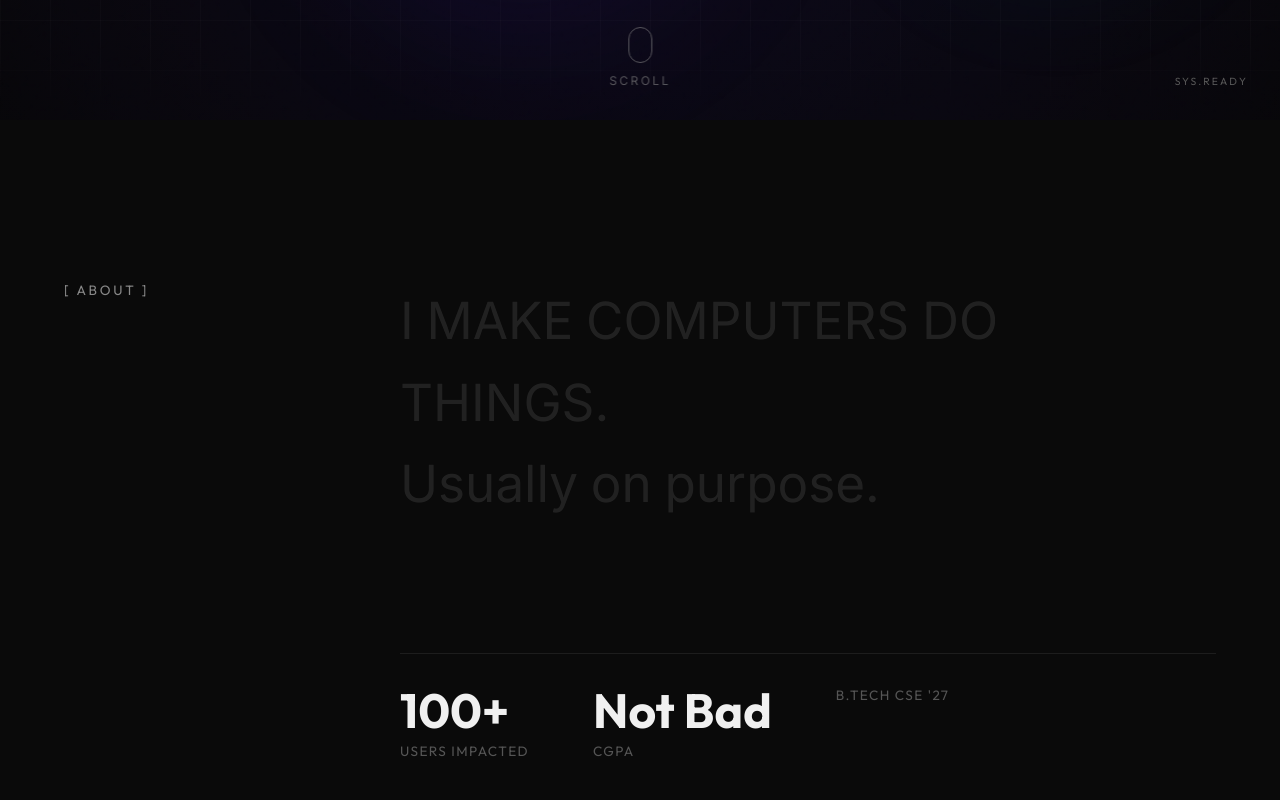
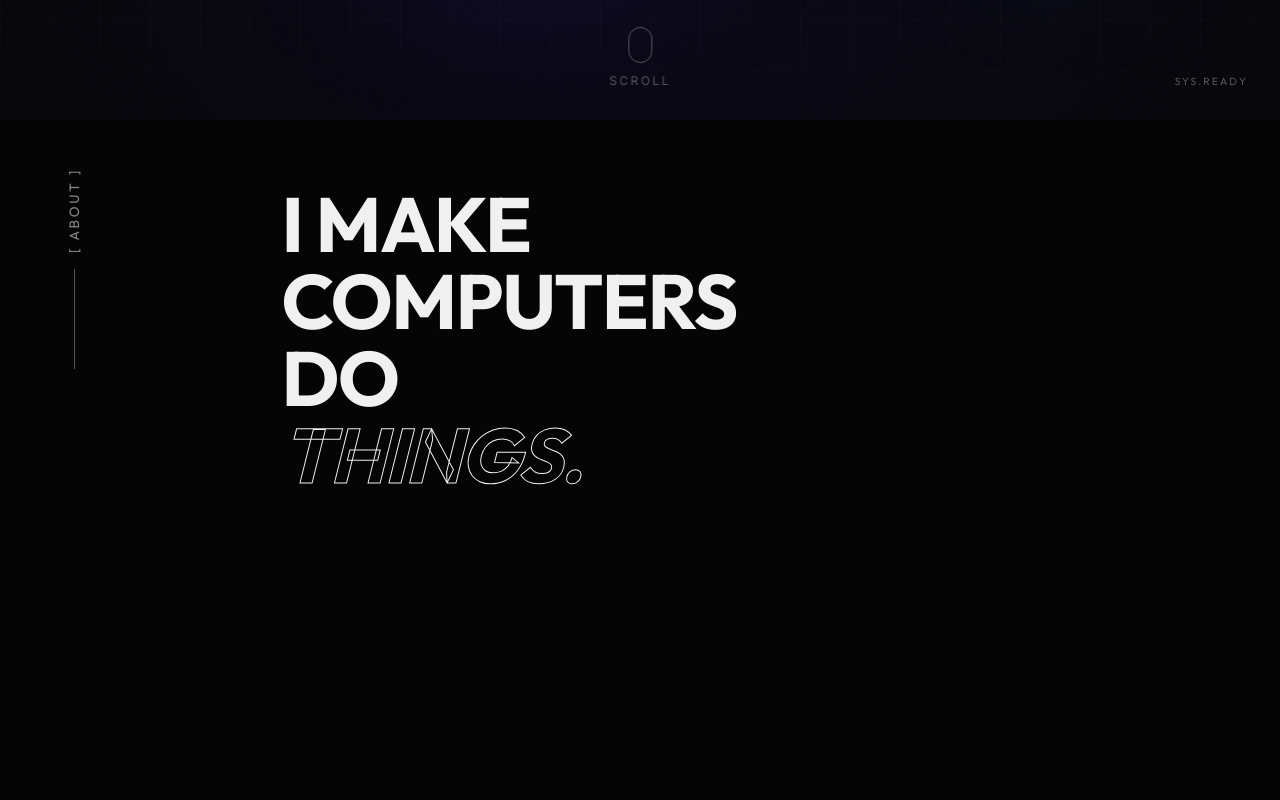
Before and after one commit to suryadash0967/Portfolio, a React (Vite) app: page / in a window 1280 px wide. Shown: the part 680-1480 px from the top of the page. Built offline with nearby package versions, Linux system fonts and the light colour scheme.

Commit message:
feat: add About, Skills, and Contact components and update portfolio documentation

```diff
--- a/src/components/About/About.jsx
+++ b/src/components/About/About.jsx
@@ -1,4 +1,4 @@
-import { useEffect, useRef } from 'react';
+import { useEffect, useRef, useState } from 'react';
 import gsap from 'gsap';
 import { ScrollTrigger } from 'gsap/ScrollTrigger';
 import styles from './About.module.css';
@@ -7,44 +7,77 @@ gsap.registerPlugin(ScrollTrigger);
 
 export default function About() {
   const containerRef = useRef(null);
-  const textRef = useRef(null);
+  const triggerRef = useRef(null);
+
+  const line1Ref = useRef(null);
+  const line2Ref = useRef(null);
+  const line3Ref = useRef(null);
+
   const statsRef = useRef(null);
+  const numberRef = useRef(null);
+  const cpaRef = useRef(null);
+
+  const [isHovered, setIsHovered] = useState(false);
 
   useEffect(() => {
+    // We create a timeline pinned to the scroll progress of the container
     const ctx = gsap.context(() => {
-      // Split text animation logic for about section
-      // In a real scenario we might use SplitText, but we'll use CSS/HTML structure
+      // 1. Entrance Animations (when section enters view)
+      gsap.fromTo(line1Ref.current,
+        { opacity: 0, y: 50 },
+        { opacity: 1, y: 0, duration: 1, ease: 'power3.out', scrollTrigger: { trigger: triggerRef.current, start: "top 70%" } }
+      );
 
-      gsap.fromTo(
-        `.${styles.revealText} span`,
-        { opacity: 0.1 },
-        {
-          opacity: 1,
-          stagger: 0.1,
-          scrollTrigger: {
-            trigger: containerRef.current,
-            start: "top 70%",
-            end: "bottom 50%",
-            scrub: true,
+      gsap.fromTo(line2Ref.current,
+        { opacity: 0, y: 50 },
+        { opacity: 1, y: 0, duration: 1, ease: 'power3.out', delay: 0.2, scrollTrigger: { trigger: triggerRef.current, start: "top 70%" } }
+      );
+
+      // 2. Scroll Storytelling (pinning and changing text)
+      const tl = gsap.timeline({
+        scrollTrigger: {
+          trigger: triggerRef.current,
+          start: "top 30%",
+          end: "+=150%", // Scroll distance
+          scrub: 1,
+          pin: true,
+        }
+      });
+
+      tl.to(line2Ref.current, { opacity: 0, y: -20, duration: 1 })
+        .fromTo(line3Ref.current, { opacity: 0, y: 20 }, { opacity: 1, y: 0, duration: 1 }, "-=0.5")
+        // Simultaneously bring in the stats
+        .fromTo(statsRef.current, { opacity: 0, x: 50 }, { opacity: 1, x: 0, duration: 1.5 }, "-=1");
+
+      // 3. Stats Animation Trigger (when stats actually become visible)
+      ScrollTrigger.create({
+        trigger: statsRef.current,
+        start: "top 80%",
+        onEnter: () => {
+          // Counter animation for 100+
+          const counter = { val: 0 };
+          gsap.to(counter, {
+            val: 100,
+            duration: 2,
+            ease: "power2.out",
+            onUpdate: () => {
+              if (numberRef.current) {
+                numberRef.current.innerText = `${Math.floor(counter.val)}+`;
+              }
+            }
+          });
+
+          // "Not Bad" word reveal
+          if (cpaRef.current) {
+            const words = cpaRef.current.querySelectorAll('span');
+            gsap.fromTo(words,
+              { opacity: 0, y: 10 },
+              { opacity: 1, y: 0, stagger: 0.2, duration: 0.5, ease: "back.out" }
+            );
           }
         }
-      );
+      });
 
-      gsap.fromTo(
-        statsRef.current.children,
-        { y: 50, opacity: 0 },
-        {
-          y: 0,
-          opacity: 1,
-          stagger: 0.2,
-          duration: 1,
-          ease: 'power3.out',
-          scrollTrigger: {
-            trigger: statsRef.current,
-            start: "top 85%",
-          }
-        }
-      );
     }, containerRef);
 
     return () => ctx.revert();
@@ -52,34 +85,57 @@ export default function About() {
 
   return (
     <section className={styles.about} ref={containerRef}>
-      <div className={styles.container}>
-        <div className={styles.grid}>
-          <div className={styles.left}>
-            <p className={styles.label}>[ ABOUT ]</p>
-          </div>
-          <div className={styles.right}>
-            <div className={styles.revealText} ref={textRef}>
-              <p>
-                <span>I </span><span>MAKE </span><span>COMPUTERS </span><span>DO </span><span>THINGS. </span>
-              </p>
-              <p>
-                <span className={styles.dimText}>Usually </span><span className={styles.dimText}>on </span><span className={styles.dimText}>purpose.</span>
-              </p>
+      <div className={styles.triggerArea} ref={triggerRef}>
+        <div className={styles.container}>
+
+          <div className={styles.editorialGrid}>
+            <div className={styles.labelSection}>
+              <p className={styles.label}>[ ABOUT ]</p>
+              <div className={styles.decorativeLine} />
             </div>
 
-            <div className={styles.stats} ref={statsRef}>
-              <div className={styles.stat}>
-                <span className={styles.statNumber}>100+</span>
-                <span className={styles.statLabel}>Users Impacted</span>
-              </div>
-              <div className={styles.stat}>
-                <span className={styles.statNumber}>Not Bad</span>
-                <span className={styles.statLabel}>CGPA</span>
-              </div>
-              <div className={styles.stat}>
-                <span className={styles.statLabel}>B.Tech CSE '27</span>
+            <div className={styles.statementArea}>
+              <h2 className={styles.primaryStatement} ref={line1Ref}>
+                I MAKE COMPUTERS DO <br/>
+                <span className={styles.emphasis}>THINGS.</span>
+              </h2>
+
+              <div className={styles.statementContainer}>
+                <p
+                  className={`${styles.secondaryStatement} ${isHovered ? styles.hovered : ''}`}
+                  ref={line2Ref}
+                  onMouseEnter={() => setIsHovered(true)}
+                  onMouseLeave={() => setIsHovered(false)}
+                >
+                  <span className={styles.baseText}>Usually on purpose.</span>
+                  <span className={styles.surpriseText}>(mostly.)</span>
+                </p>
+
+                <h2 className={styles.tertiaryStatement} ref={line3Ref}>
+                  USUALLY ON PURPOSE&nbsp; {' ;)'}
+                </h2>
               </div>
             </div>
+
+            <div className={styles.statsArea} ref={statsRef}>
+              <div className={styles.statGroup}>
+                <h3 className={styles.statNumber} ref={numberRef}>1K+</h3>
+                <p className={styles.statLabel}>USERS IMPACTED</p>
+              </div>
+
+              <div className={styles.statGroup}>
+                <h3 className={styles.statText} ref={cpaRef}>
+                  <span>NOT</span> <span>BAD</span>
+                </h3>
+                <p className={styles.statLabel}>CGPA</p>
+              </div>
+
+              <div className={styles.statGroup}>
+                <h3 className={styles.statSubtle}>B.TECH CSE '27</h3>
+                <p className={styles.statLabel}>STILL LEARNING</p>
+              </div>
+            </div>
+
           </div>
         </div>
       </div>
--- a/src/components/About/About.module.css
+++ b/src/components/About/About.module.css
@@ -1,23 +1,40 @@
 .about {
-  min-height: 100vh;
+  position: relative;
   width: 100%;
+  min-height: 150vh; /* Extra height for pinning and scroll scrubbing */
+  z-index: 10;
+  background: transparent;
+}
+
+.triggerArea {
+  position: relative;
+  height: 100vh;
   display: flex;
   align-items: center;
-  padding: var(--spacing-xl) var(--container-px);
-  position: relative;
-  background-color: var(--bg-secondary);
 }
 
 .container {
-  width: 100%;
   max-width: var(--max-width);
   margin: 0 auto;
+  padding: 0 var(--container-px);
+  width: 100%;
 }
 
-.grid {
+/* Asymmetrical Editorial Grid */
+.editorialGrid {
   display: grid;
-  grid-template-columns: 1fr 3fr;
-  gap: var(--spacing-lg);
+  grid-template-columns: 1fr 6fr 3fr;
+  grid-template-rows: auto auto;
+  gap: var(--spacing-xl);
+  position: relative;
+}
+
+.labelSection {
+  grid-column: 1 / 2;
+  display: flex;
+  flex-direction: column;
+  gap: var(--spacing-sm);
+  padding-top: var(--spacing-sm);
 }
 
 .label {
@@ -25,61 +42,177 @@
   font-size: 0.85rem;
   letter-spacing: 0.2em;
   color: var(--text-secondary);
-  position: sticky;
-  top: 50vh;
+  writing-mode: vertical-rl;
+  transform: rotate(180deg);
 }
 
-.revealText {
-  font-size: clamp(2rem, 4vw, 4rem);
-  line-height: 1.2;
-  font-weight: 400;
-  margin-bottom: var(--spacing-xl);
+.decorativeLine {
+  width: 1px;
+  height: 100px;
+  background-color: var(--text-tertiary);
+  margin-left: 10px;
 }
 
-.revealText span {
-  display: inline-block;
-  color: var(--text-primary);
-  margin-right: 0.25em;
-  /* The opacity is handled by GSAP, but starts at 0.1 */
+.statementArea {
+  grid-column: 2 / 3;
+  display: flex;
+  flex-direction: column;
+  justify-content: center;
 }
 
-.stats {
-  display: flex;
-  gap: var(--spacing-lg);
-  flex-wrap: wrap;
-  border-top: 1px solid var(--accent-border);
-  padding-top: var(--spacing-md);
+.primaryStatement {
+  font-size: clamp(3rem, 6vw, 6rem);
+  line-height: 1;
+  text-transform: uppercase;
+  color: var(--text-primary);
+  margin-bottom: var(--spacing-md);
+  letter-spacing: -0.02em;
 }
 
-.stat {
+.emphasis {
+  font-style: italic;
+  color: transparent;
+  -webkit-text-stroke: 1px var(--text-primary);
+}
+
+.statementContainer {
+  position: relative;
+  height: clamp(100px, 20vw, 200px);
+}
+
+.secondaryStatement {
+  font-family: var(--font-display);
+  font-size: clamp(1.5rem, 3vw, 2.5rem);
+  color: var(--text-secondary);
+  position: absolute;
+  top: 0;
+  left: 0;
+  cursor: crosshair; /* Subtle hint */
+}
+
+/* Micro-interaction */
+.baseText {
+  display: inline-block;
+  transition: opacity 0.3s ease, transform 0.3s var(--ease-spring);
+}
+
+.surpriseText {
+  position: absolute;
+  top: 0;
+  left: 0;
+  opacity: 0;
+  color: var(--text-primary);
+  font-style: italic;
+  transform: translateY(10px);
+  transition: opacity 0.3s ease, transform 0.3s var(--ease-spring);
+  pointer-events: none;
+}
+
+.secondaryStatement.hovered .baseText {
+  opacity: 0;
+  transform: translateY(-10px);
+}
+
+.secondaryStatement.hovered .surpriseText {
+  opacity: 1;
+  transform: translateY(0);
+}
+
+.tertiaryStatement {
+  position: absolute;
+  top: 0;
+  left: 0;
+  font-size: clamp(2.5rem, 5vw, 4.5rem);
+  line-height: 1.1;
+  color: var(--text-primary);
+  text-transform: uppercase;
+  letter-spacing: -0.01em;
+  opacity: 0; /* Hidden initially, revealed by GSAP */
+}
+
+.statsArea {
+  grid-column: 3 / 4;
+  align-self: end;
   display: flex;
   flex-direction: column;
-  gap: var(--spacing-xs);
+  gap: var(--spacing-xl);
+  padding-bottom: var(--spacing-xl);
+  opacity: 0; /* Revealed by GSAP */
+}
+
+.statGroup {
+  display: flex;
+  flex-direction: column;
+  gap: 5px;
 }
 
 .statNumber {
+  font-size: clamp(3rem, 5vw, 5rem);
+  line-height: 1;
+  color: var(--text-primary);
   font-family: var(--font-display);
-  font-size: 3rem;
   font-weight: 700;
+}
+
+.statText {
+  font-size: clamp(2rem, 3.5vw, 3.5rem);
   line-height: 1;
+  color: var(--text-primary);
+  text-transform: uppercase;
+}
+
+.statText span {
+  display: inline-block;
+}
+
+.statSubtle {
+  font-size: clamp(1.5rem, 2.5vw, 2.5rem);
+  line-height: 1;
+  color: var(--text-secondary);
+  font-family: var(--font-display);
 }
 
 .statLabel {
   font-family: var(--font-display);
-  font-size: 0.85rem;
-  letter-spacing: 0.1em;
+  font-size: 0.9rem;
+  letter-spacing: 0.15em;
   color: var(--text-tertiary);
-  text-transform: uppercase;
 }
 
+/* Mobile Adjustments */
 @media (max-width: 1024px) {
-  .grid {
+  .editorialGrid {
     grid-template-columns: 1fr;
-    gap: var(--spacing-md);
+    gap: var(--spacing-lg);
+  }
+
+  .labelSection {
+    grid-column: 1 / -1;
+    flex-direction: row;
+    align-items: center;
   }
 
   .label {
-    position: static;
-    margin-bottom: var(--spacing-sm);
+    writing-mode: horizontal-tb;
+    transform: none;
+  }
+
+  .decorativeLine {
+    width: 100px;
+    height: 1px;
+    margin-left: 0;
+    margin-top: 2px;
+  }
+
+  .statementArea {
+    grid-column: 1 / -1;
+  }
+
+  .statsArea {
+    grid-column: 1 / -1;
+    flex-direction: row;
+    flex-wrap: wrap;
+    justify-content: space-between;
+    gap: var(--spacing-md);
   }
 }
--- a/src/components/Contact/Contact.jsx
+++ b/src/components/Contact/Contact.jsx
@@ -18,6 +18,8 @@ const LinkedinIcon = ({ size = 24 }) => (
   </svg>
 );
 
+// Just import the resume pdf
+import resumePdf from '../../assets/SURYA_RESUME.pdf';
 import styles from './Contact.module.css';
 
 gsap.registerPlugin(ScrollTrigger);
@@ -102,7 +104,7 @@ export default function Contact() {
               <LinkedinIcon size={24} />
               <span>LINKEDIN</span>
             </a>
-            <a href="/resume.pdf" target="_blank" rel="noreferrer" className={`${styles.socialLink} ${styles.resumeBtn}`} data-cursor="magnetic">
+            <a href={resumePdf} target="_blank" rel="noreferrer" className={`${styles.socialLink} ${styles.resumeBtn}`} data-cursor="magnetic">
               <FileText size={24} />
               <span>VIEW RESUME</span>
             </a>
--- a/src/components/Skills/Skills.jsx
+++ b/src/components/Skills/Skills.jsx
@@ -27,7 +27,7 @@ const nodes = [
   { id: 'pandas', label: 'Pandas/NumPy', cat: 'ai', x: 90, y: 25, links: ['python', 'ml'] },
   { id: 'ml', label: 'Machine Learning', cat: 'ai', x: 85, y: 45, links: ['python', 'pandas', 'rag', 'llms'] },
   { id: 'rag', label: 'RAG', cat: 'ai', x: 70, y: 60, links: ['python', 'ml', 'vector', 'llms'] },
-  { id: 'llms', label: 'LLMs (Gemini)', cat: 'ai', x: 80, y: 75, links: ['rag', 'ml'] },
+  { id: 'llms', label: 'LLMs', cat: 'ai', x: 80, y: 75, links: ['rag', 'ml'] },
   { id: 'vector', label: 'Vector DBs', cat: 'ai', x: 65, y: 80, links: ['rag'] },
 
   // Tools
@@ -123,11 +123,10 @@ export default function Skills() {
             return (
               <div
                 key={node.id}
-                className={`${styles.node} ${styles[node.cat]} ${isDimmed ? styles.dimmed : ''} ${isActive || isConnected ? styles.highlighted : ''}`}
+                className={`${styles.node} hover-target ${styles[node.cat]} ${isDimmed ? styles.dimmed : ''} ${isActive || isConnected ? styles.highlighted : ''}`}
                 style={{ left: `${node.x}%`, top: `${node.y}%` }}
                 onMouseEnter={() => setActiveNode(node.id)}
                 onMouseLeave={() => setActiveNode(null)}
-                data-cursor="explore"
               >
                 <div className={styles.dot} />
                 <span className={styles.nodeLabel}>{node.label}</span>
```
Also changed, not shown: 1 other file (tests, documents, lock files or other folders).
